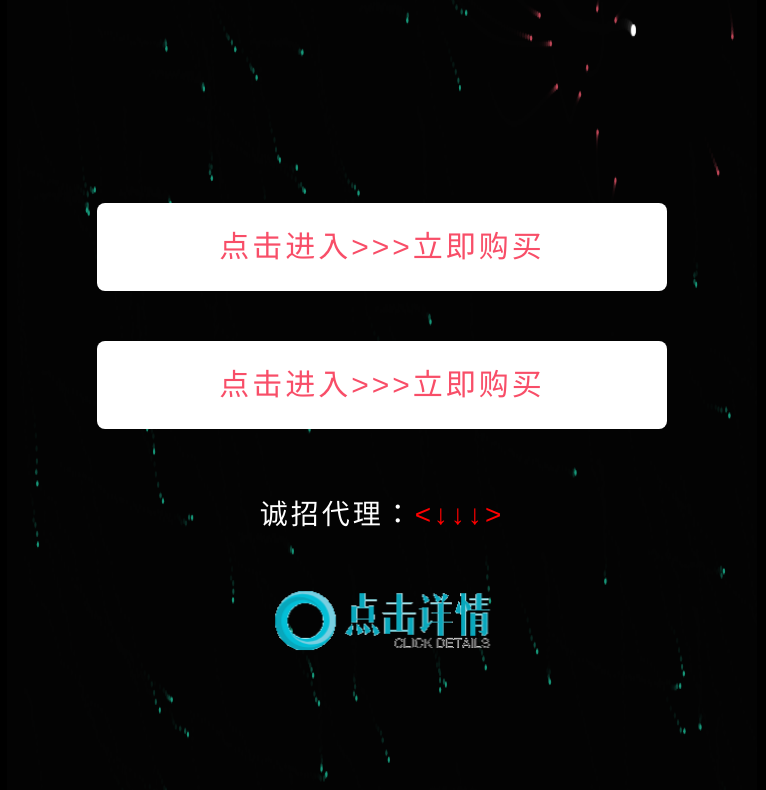
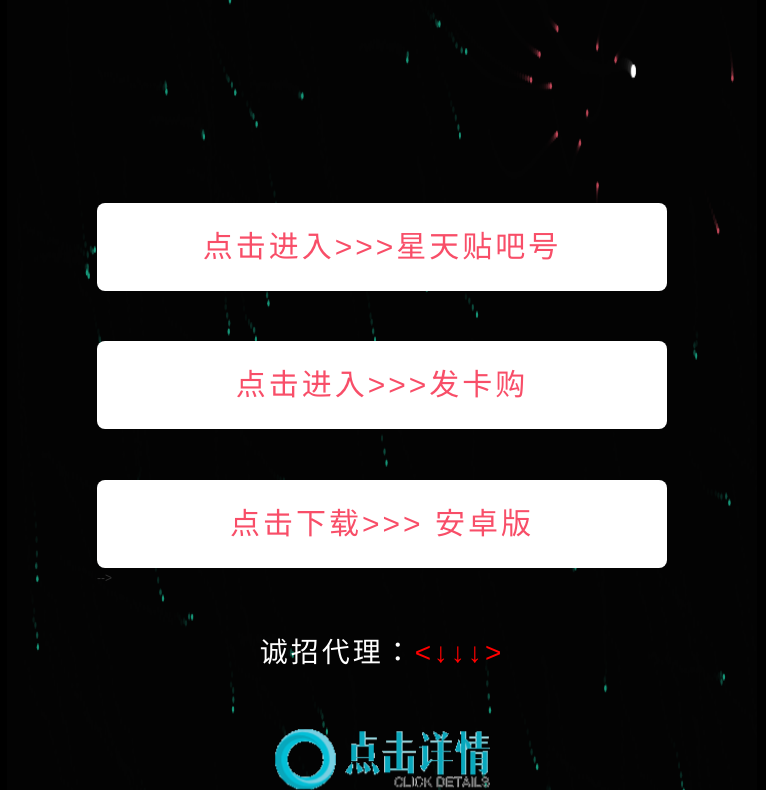
Before and after one commit to Code5800/probable-funicular, a plain HTML site: page index.html in a window 1280 px wide. Shown: the part 310-1100 px from the top of the page, without its empty margins (258-1024 px from the left). Drawn offline with Linux system fonts and the light colour scheme; animation ran at ten frames a second.

Commit message:
Update index.html

```diff
--- a/index.html
+++ b/index.html
@@ -56,15 +56,15 @@ var _hmt = _hmt || [];
         <form action="" method="get">
           <ul>
             <li class="btns">
-              <a class="btn btn2" href="http://jisuyh.top">点击进入&gt;&gt;&gt;立即购买 </a>
+              <a class="btn btn2" href="http://jisuyh.top">点击进入&gt;&gt;&gt;星天贴吧号 </a>
 <p>
 	<br>
 </p>
-  <a class="btn btn2" href="http://aoofk.cn">点击进入&gt;&gt;&gt;立即购买</a>
+  <a class="btn btn2" href="http://aoofk.cn">点击进入&gt;&gt;&gt;发卡购</a>
 			  <p>
 			  	<br>
 </p>
-    		<!-- <a class="btn btn2" href="http://yunhu.xyz">点击下载>>> 安卓版</a>  -->
+    		<a class="btn btn2" href="http://yunhu.xyz">点击下载>>> 安卓版</a>  -->
         </li>
                 </ul>
           <div class="bar clearfix"> <a>诚招代理：<font color="#FF0000">&lt;↓↓↓&gt;</font></a></div>
```
